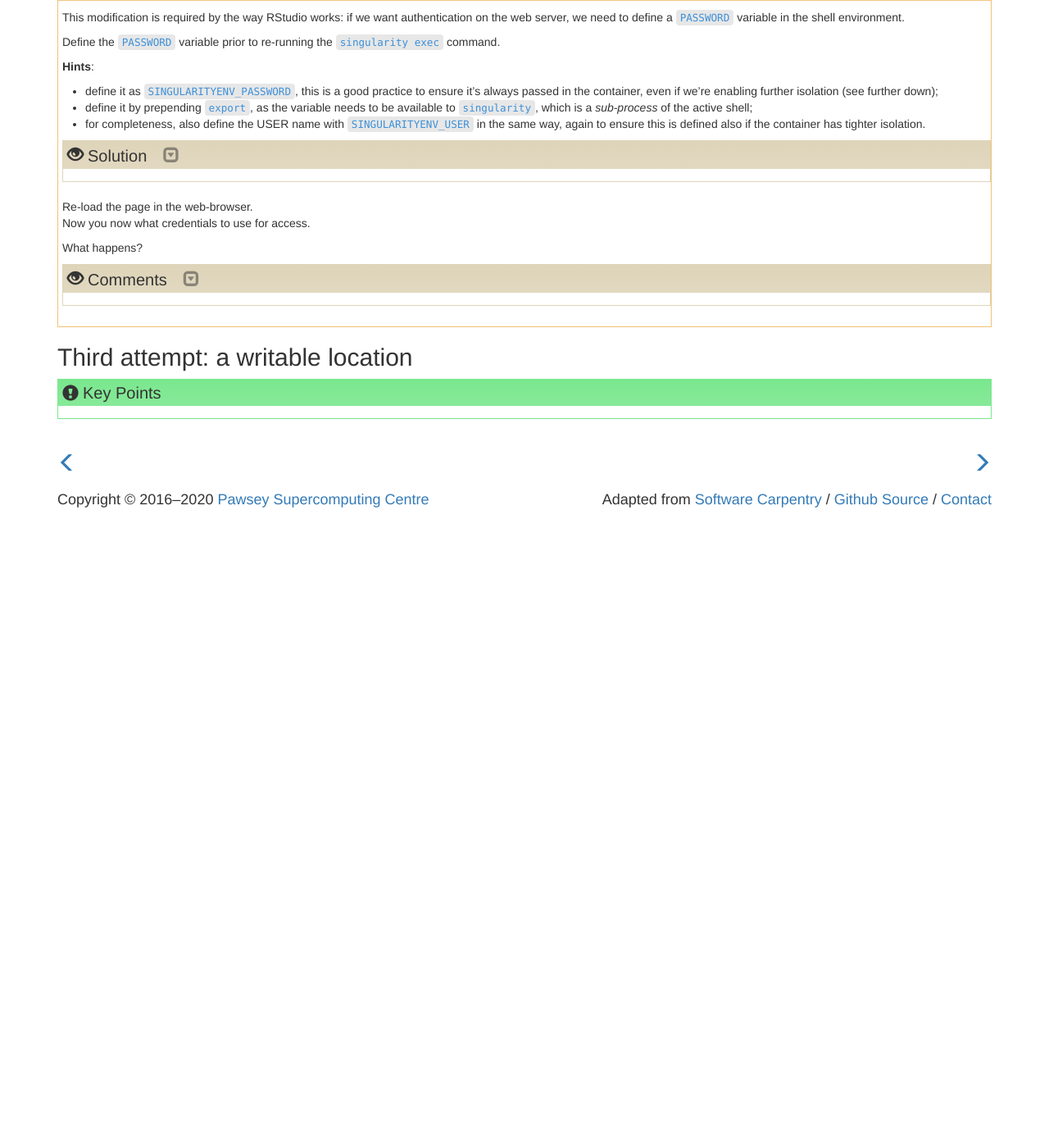
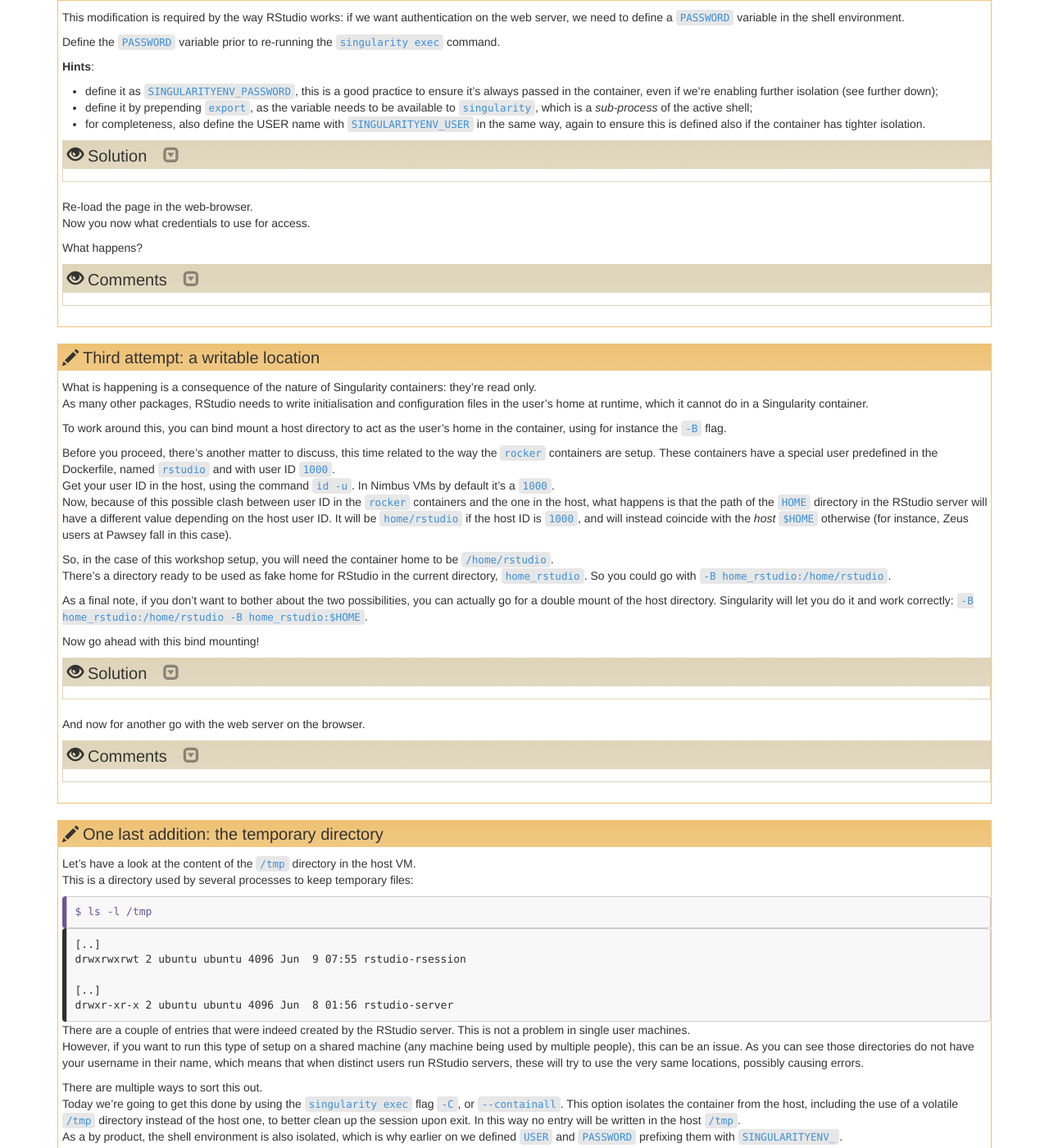
Before and after one commit to PawseySC/containers-bioinformatics-workshop, a Jekyll site: the page built from _episodes/4.graphical.md, in a window 1280 px wide and 1400 px high, scrolled down 2057 px. Shown: the whole window at 82% size. Built offline with Jekyll 4.4.1, drawn with Linux system fonts in a browser that asks for light colours; before the commit the page ends 2687 px from its top, so only the background shows below that; some of the changed text lies outside the part shown.

Commit message:
s2 : attempts 3 and 4

````diff
--- a/_episodes/4.graphical.md
+++ b/_episodes/4.graphical.md
@@ -137,7 +137,7 @@ At the end, you'll also be able to re-run the phylogenetic tree script you alrea
 > > You're getting a welcome page, good!  The server is up and running.
 > >
 > > However, You're getting prompted for a username and password.
-> > You can get your username with `echo $USER`, or in alternative from the output of the command `whoami`.  It's `ubuntu`.
+> > You can get your username with `echo $USER`, or in alternative from the output of the command `whoami`.  In Nimbus Ubuntu VMs by default it's `ubuntu`.
 > >
 > > However, you have no password to enter.
 > >
@@ -189,4 +189,111 @@ At the end, you'll also be able to re-run the phylogenetic tree script you alrea
 {: .challenge}
 
 
-## Third attempt: a writable location
+> ## Third attempt: a writable location
+>
+> What is happening is a consequence of the nature of Singularity containers: they're read only.
+> As many other packages, RStudio needs to write initialisation and configuration files in the user's home at runtime, which it cannot do in a Singularity container.
+>
+> To work around this, you can bind mount a host directory to act as the user's home in the container, using for instance the `-B` flag.
+>
+> Before you proceed, there's another matter to discuss, this time related to the way the `rocker` containers are setup.  These containers have a special user predefined in the Dockerfile, named `rstudio` and with user ID `1000`.
+> Get your user ID in the host, using the command `id -u`.  In Nimbus VMs by default it's a `1000`.
+> Now, because of this possible clash between user ID in the `rocker` containers and the one in the host, what happens is that the path of the `HOME` directory in the RStudio server will have a different value depending on the host user ID.  It will be `home/rstudio` if the host ID is `1000`, and will instead coincide with the *host* `$HOME` otherwise (for instance, Zeus users at Pawsey fall in this case).
+>
+> So, in the case of this workshop setup, you will need the container home to be `/home/rstudio`.
+> There's a directory ready to be used as fake home for RStudio in the current directory, `home_rstudio`.  So you could go with `-B home_rstudio:/home/rstudio`.
+>
+> As a final note, if you don't want to bother about the two possibilities, you can actually go for a double mount of the host directory.  Singularity will let you do it and work correctly: `-B home_rstudio:/home/rstudio -B home_rstudio:$HOME`.
+>
+> Now go ahead with this bind mounting!
+>
+> > ## Solution
+> >
+> > ```
+> > $ export SINGULARITYENV_PASSWORD="<Pick-Your-Password>"
+> > $ export SINGULARITYENV_USER="$USER"
+> > $ singularity exec ggtree_2.0.4.sif \
+> >     -B home_rstudio:/home/rstudio -B home_rstudio:$HOME \
+> >     rserver --www-port 8787 --www-address 0.0.0.0 --auth-none=0 --auth-pam-helper-path=pam-helper
+> > ```
+> > {: .bash}
+> >
+> > You don't need to redefine the shell variables, they're here to document them.
+> {: .solution}
+>
+> And now for another go with the web server on the browser.
+>
+> > ## Comments
+> >
+> > This time it seems to have worked.
+> >
+> > You are getting the RStudio interface... you have just spawned a working RStudio server!
+> >
+> > In the bottom right box, you can see there's the analysis file `script.r`.
+> > You can execute it by typing the following in the console on the left:
+> >
+> > ```
+> > > source('script.r')
+> > ```
+> > {: .R}
+> >
+> > ...and after a few seconds, the phylogenetic tree is visualised on the right!
+> >
+> > When you're done, click on the *Power Off` button at the top right of the RStudio interface.  You can either save the workspace data or not.  They will be saved in the fake home in the host, and remain available for future sessions if you need them.
+> > Then go back to the terminal and hit `Ctrl-C`.
+> {: .solution}
+{: .challenge}
+
+
+> ## One last addition: the temporary directory
+>
+> Let's have a look at the content of the `/tmp` directory in the host VM.
+> This is a directory used by several processes to keep temporary files:
+>
+> ```
+> $ ls -l /tmp
+> ```
+> {: .bash}
+>
+> ```
+> [..]
+> drwxrwxrwt 2 ubuntu ubuntu 4096 Jun  9 07:55 rstudio-rsession
+>
+> [..]
+> drwxr-xr-x 2 ubuntu ubuntu 4096 Jun  8 01:56 rstudio-server
+> ```
+> {: .output}
+>
+> There are a couple of entries that were indeed created by the RStudio server.  This is not a problem in single user machines.
+> However, if you want to run this type of setup on a shared machine (any machine being used by multiple people), this can be an issue.  As you can see those directories do not have your username in their name, which means that when distinct users run RStudio servers, these will try to use the very same locations, possibly causing errors.
+>
+> There are multiple ways to sort this out.
+> Today we're going to get this done by using the `singularity exec` flag `-C`, or `--containall`.  This option isolates the container from the host, including the use of a volatile `/tmp` directory instead of the host one, to better clean up the session upon exit.  In this way no entry will be written in the host `/tmp`.
+> As a by product, the shell environment is also isolated, which is why earlier on we defined `USER` and `PASSWORD` prefixing them with `SINGULARITYENV_`.
+>
+> Delete those temporary entries in `/tmp`:
+>
+> ```
+> $ rm -r /tmp/rstudio-*
+> ```
+> {: .bash}
+>
+> Now launch the RServer one last time, adding the `-C` flag.
+>
+> > ## Solution
+> >
+> > ```
+> > $ export SINGULARITYENV_PASSWORD="<Pick-Your-Password>"
+> > $ export SINGULARITYENV_USER="$USER"
+> > $ singularity exec ggtree_2.0.4.sif \
+> >     -C \
+> >     -B home_rstudio:/home/rstudio -B home_rstudio:$HOME \
+> >     rserver --www-port 8787 --www-address 0.0.0.0 --auth-none=0 --auth-pam-helper-path=pam-helper
+> > ```
+> > {: .bash}
+> {: .solution}
+>
+> Login, type something in the console (*e.g. `source('script.r)`), then power off the session, and in the shell hit `Ctrl-C`.
+>
+> Finally, check the content of `/tmp` with `ls -l /tmp`: this time there are no `rstudio` entries.
+{: .challenge}
````
Also changed, not shown: 1 other file.
